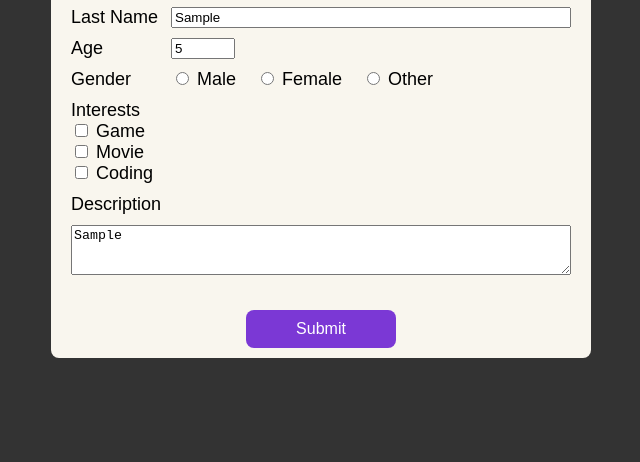
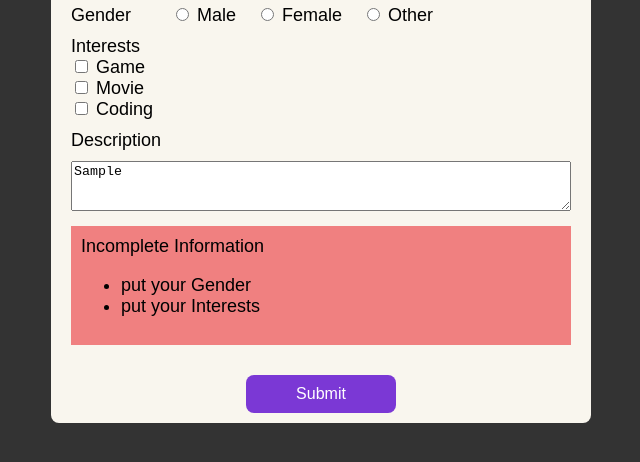
Before and after one commit to cabbaj/registerForm, a plain HTML site: page index.html in a window 1280 px wide. Both pictures are taken after typing "Sample", "Sample", "5", "Sample" into the empty fields and a click on the button "Submit". Shown: the part 278-740 px from the top of the page, without its empty margins (319-959 px from the left). Drawn offline with nearby package versions, Linux system fonts and the light colour scheme.

Commit message:
validateData

```diff
--- a/index.html
+++ b/index.html
@@ -60,10 +60,12 @@
             <textarea name="description" id="description"></textarea>
           </div>
         </div>
+        <div id="msg" class="msg"></div>
         <button type="button" onclick="submitForm()">Submit</button>
       </form>
     </div>
 
+    <!-- axios for make HTTP request from browser (get, post, put, delete) -->
     <script src="https://cdn.jsdelivr.net/npm/axios/dist/axios.min.js"></script>
     <script src="index.js"></script>
   </body>
--- a/index.js
+++ b/index.js
@@ -1,10 +1,42 @@
-function submitForm() {
+const validateData = (userData) => {
+  const errors = [];
+
+  if (!userData.firstname) {
+    errors.push("put your First Name");
+  }
+
+  if (!userData.lastname) {
+    errors.push("put your Last Name");
+  }
+
+  if (!userData.age) {
+    errors.push("put your Age");
+  }
+
+  if (!userData.gender) {
+    errors.push("put your Gender");
+  }
+
+  if (!userData.interests) {
+    errors.push("put your Interests");
+  }
+
+  if (!userData.description) {
+    errors.push("put your Description");
+  }
+  return errors;
+};
+
+const submitForm = async () => {
+  try {
     let firstNameInput = document.getElementById("firstname");
     let lastNameInput = document.getElementById("lastname");
     let ageInput = document.getElementById("age");
-  let genderInput = document.querySelector("input[name=gender]:checked");
+    let genderInput = document.querySelector("input[name=gender]:checked") || {};
     let interestsInput = document.querySelectorAll("input[name=interest]:checked");
     let descriptionInput = document.getElementById("description");
+
+    let msg = document.getElementById("msg");
 
     // convert nodeList to array but it still nodeList (like a [input#game, input#movie])
     const interests = Array.from(interestsInput)
@@ -24,4 +56,53 @@ function submitForm() {
     };
 
     console.log(userData);
+
+    // validation data
+    const errors = validateData(userData);
+
+    if (errors.length > 0) {
+      throw {
+        msg: "Incomplete information",
+        errors: errors,
+      };
     }
+
+    // use axios to send data
+    // use await bc axios return promise
+    // "url" is endpoint will send it to server.js
+    const res = await axios.post("http://localhost:3000/users", userData);
+
+    // check res if it has been sent
+    console.log(res.data);
+
+    msg.innerText = "The Data has been Inserted";
+    msg.className = "msg success";
+  } catch (error) {
+    console.log(error.msg);
+    console.log(error.errors);
+
+    // use reponse bc res is not defined in catch
+    // if (error.response) {
+    //   console.error(error.response.data);
+    // }
+
+    // console.log(error);
+
+    msg.innerHTML = "Incomplete Information";
+
+    // create <ul>
+    const ulElement = document.createElement("ul");
+
+    // create each <li> to <ul>
+    error.errors.forEach((err) => {
+      const liElement = document.createElement("li");
+      liElement.textContent = err; // add <li> text
+      ulElement.appendChild(liElement); // add <li> to <ul>
+    });
+
+    // add <ul> to msg container
+    msg.appendChild(ulElement);
+
+    msg.className = "msg danger";
+  }
+};
--- a/style.css
+++ b/style.css
@@ -58,6 +58,22 @@ body {
     margin-left: 20px;
   }
 
+  .msg {
+    background-color: lightgray;
+    padding: 10px;
+    display: none
+  }
+
+  .msg.danger {
+    background-color: lightcoral;
+    display: block;
+  }
+
+  .msg.success {
+    background-color: lightgreen;
+    display: block;
+  }
+
   button {
     font-size: 16px;
     background-color: #7b38d5;
```
Lines whose indentation alone changed are shown as unchanged.
